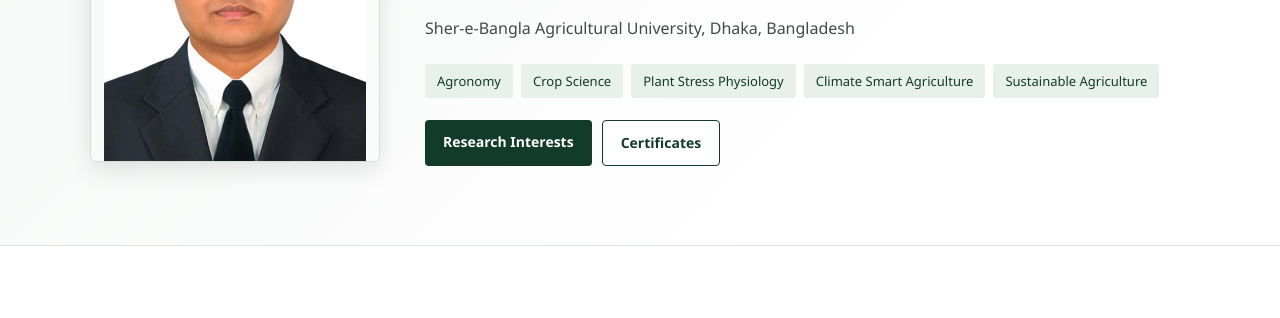
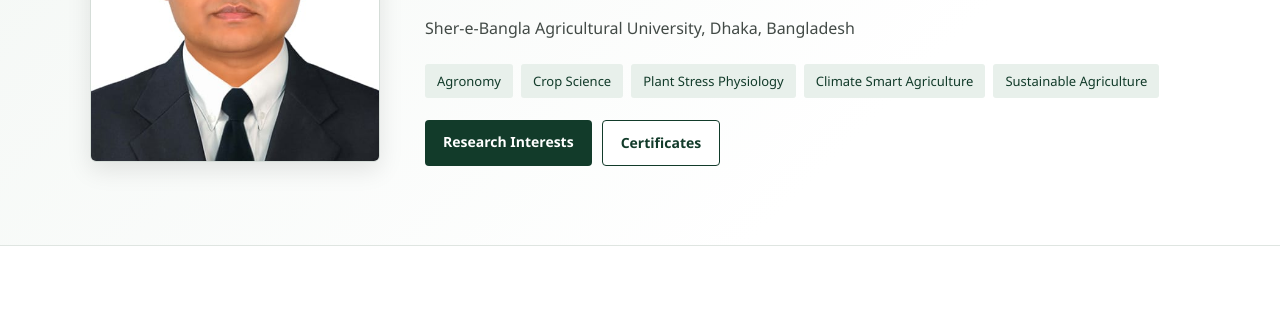
Before and after one commit to agriculturistsakib/agriculturistsakib.github.io, a plain HTML site: page index.html in a window 1280 px wide. Shown: the part 306-624 px from the top of the page. Drawn offline with Linux system fonts and the light colour scheme.

Commit message:
Update profile image styles for better display

```diff
--- a/index.html
+++ b/index.html
@@ -104,8 +104,8 @@ nav {
 .profile-image {
     width: 290px;
     height: 330px;
-    object-fit: contain;
-    object-position: center 20%;
+    object-fit: cover;
+    object-position: center center;
     border-radius: 6px;
     border: 1px solid #d5ddd8;
     box-shadow: 0 8px 25px rgba(0,0,0,0.10);
```
